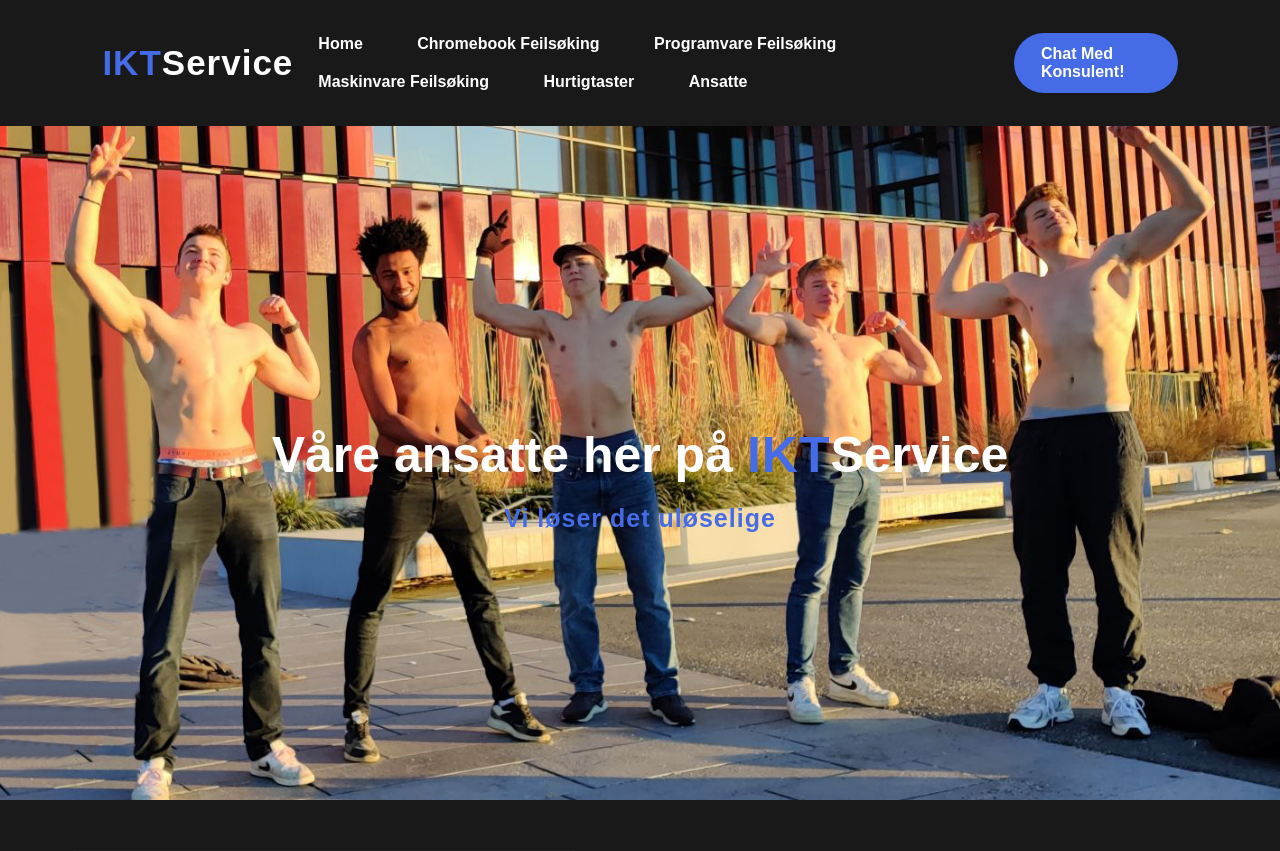
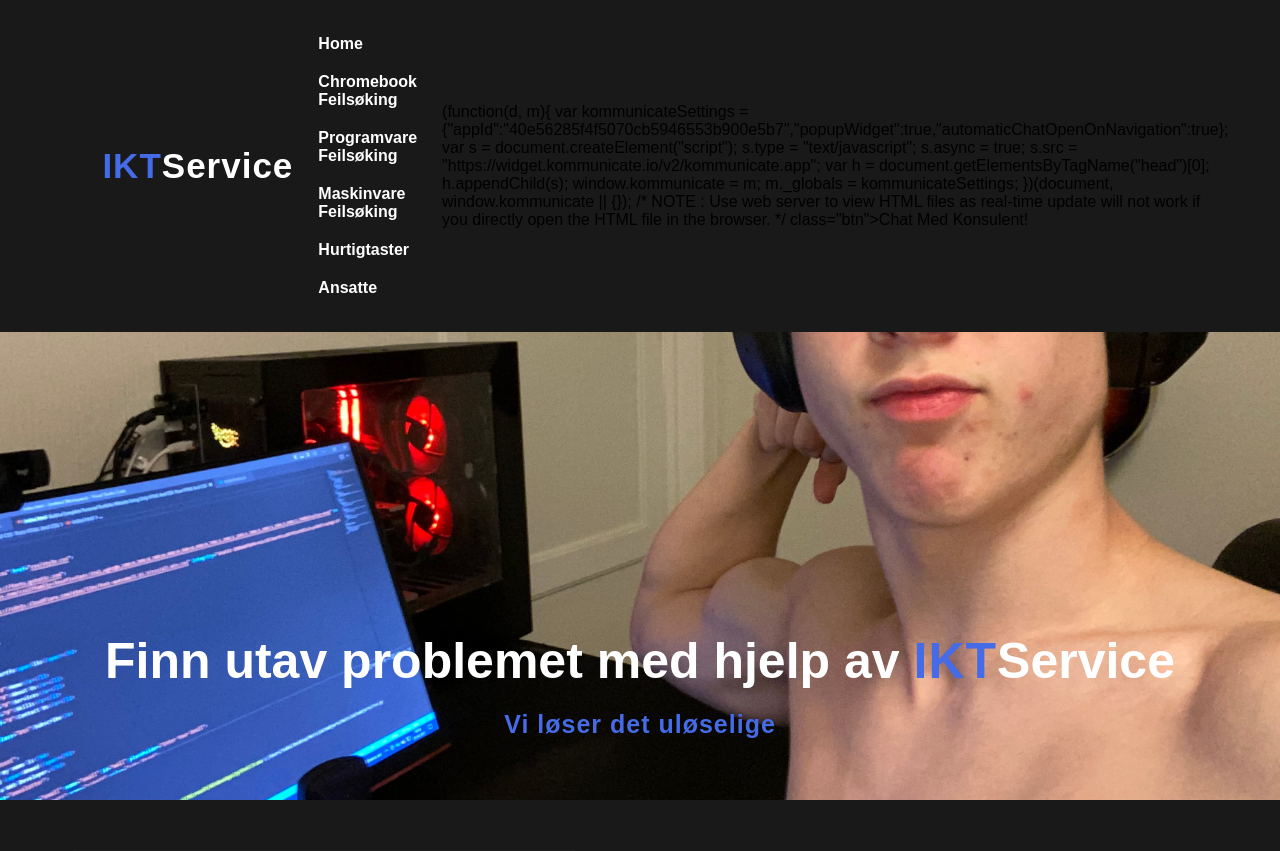
Before and after one commit to Tnobb/prosjektTVERFAGLIG, a Flask app: page /ansatte in a window 1280 px wide. Shown: the top 851 px of the page. Run offline with Flask 2, Linux system fonts and the light colour scheme.

Commit message:
chatboot

```diff
--- a/app/templates/ansatte.html
+++ b/app/templates/ansatte.html
@@ -11,7 +11,7 @@
 
 <body>
 
-	<div class="bk-ansatte">
+	<div class="hero">
 		<nav>
 			<h2 class="logo"><span>IKT</span>Service</h2>
 			<ul>
@@ -22,11 +22,21 @@
                 <li><a href="/hurtigtaster">Hurtigtaster</a></li>
                 <li><a href="/ansatte">Ansatte</a></li>
 			</ul>
-			<a href="#" class="btn">Chat Med Konsulent!</a>
+			<a <script type="text/javascript">
+				(function(d, m){
+					var kommunicateSettings =
+						{"appId":"40e56285f4f5070cb5946553b900e5b7","popupWidget":true,"automaticChatOpenOnNavigation":true};
+					var s = document.createElement("script"); s.type = "text/javascript"; s.async = true;
+					s.src = "https://widget.kommunicate.io/v2/kommunicate.app";
+					var h = document.getElementsByTagName("head")[0]; h.appendChild(s);
+					window.kommunicate = m; m._globals = kommunicateSettings;
+				})(document, window.kommunicate || {});
+			/* NOTE : Use web server to view HTML files as real-time update will not work if you directly open the HTML file in the browser. */
+			</script> class="btn">Chat Med Konsulent!</a>
 		</nav>
 
 		<div class="content">
-			<h1>Våre ansatte her på <span>IKT</span>Service</h1>
+			<h1>Finn utav problemet med hjelp av <span>IKT</span>Service</h1>
 			<h3><span>Vi løser det uløselige</span></h3>
 		</div>
 	</div>
@@ -90,6 +100,7 @@
 	</div>
 
 	<!------Contact Me------>
+
 	<div class="contact-me">
 		<p>Let Me Get You A Beautiful Website.</p>
 		<a class="button-two" href="#">Hire Me</a>
@@ -97,13 +108,14 @@
 
 	<!------footer start--------->
 	<footer>
-		<p><span>IKT</span> Service</p>
-		<p>Vi løser det u løselige</p>
+		<p>Tahmid Ahmed</p>
+		<p>For more HTML, CSS, and coding tutorial - please click on the link below to subscribe to my channel:</p>
 		<div class="social">
-			<a href="https://www.instagram.com/gert.tommy" target="_blank"><i class="fab fa-facebook-f"></i></a>
-			<a href="https://www.instagram.com/tobiasveire" target="_blank"><i class="fab fa-instagram"></i></a>
-			<a href="https://www.instagram.com/benjamin.h.andersen" target="_blank"><i class="fab fa-dribbble"></i></a>
+			<a href="#"><i class="fab fa-facebook-f"></i></a>
+			<a href="#"><i class="fab fa-instagram"></i></a>
+			<a href="#"><i class="fab fa-dribbble"></i></a>
 		</div>
+		<p class="end">CopyRight By Tahmid Ahmed</p>
 	</footer>
 </body>
 
```
